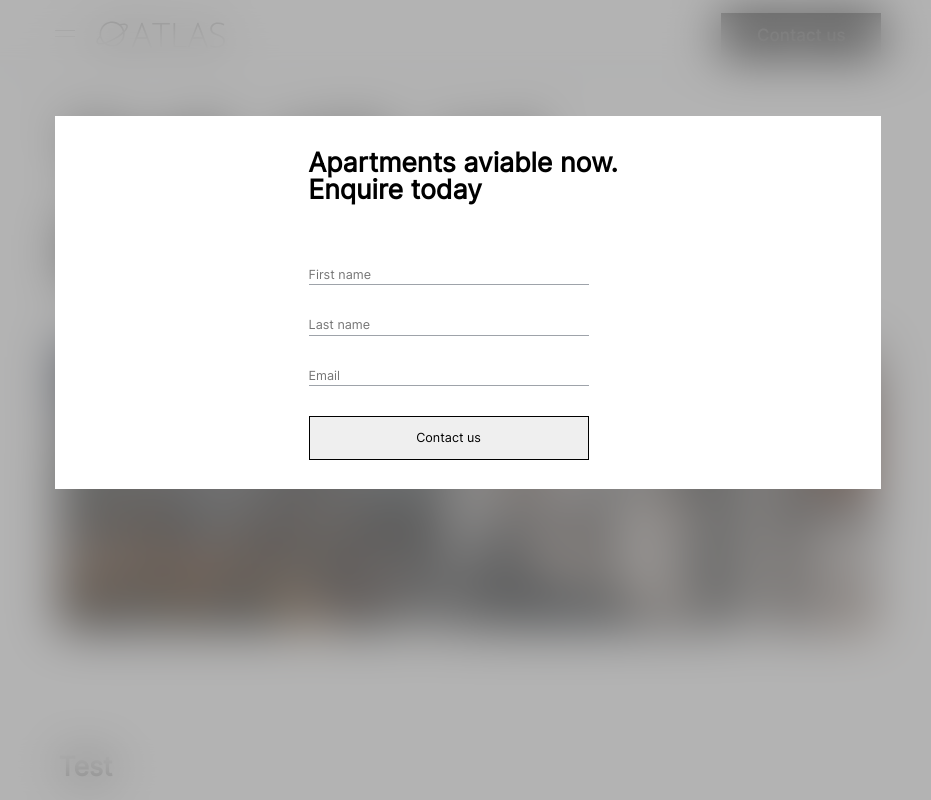
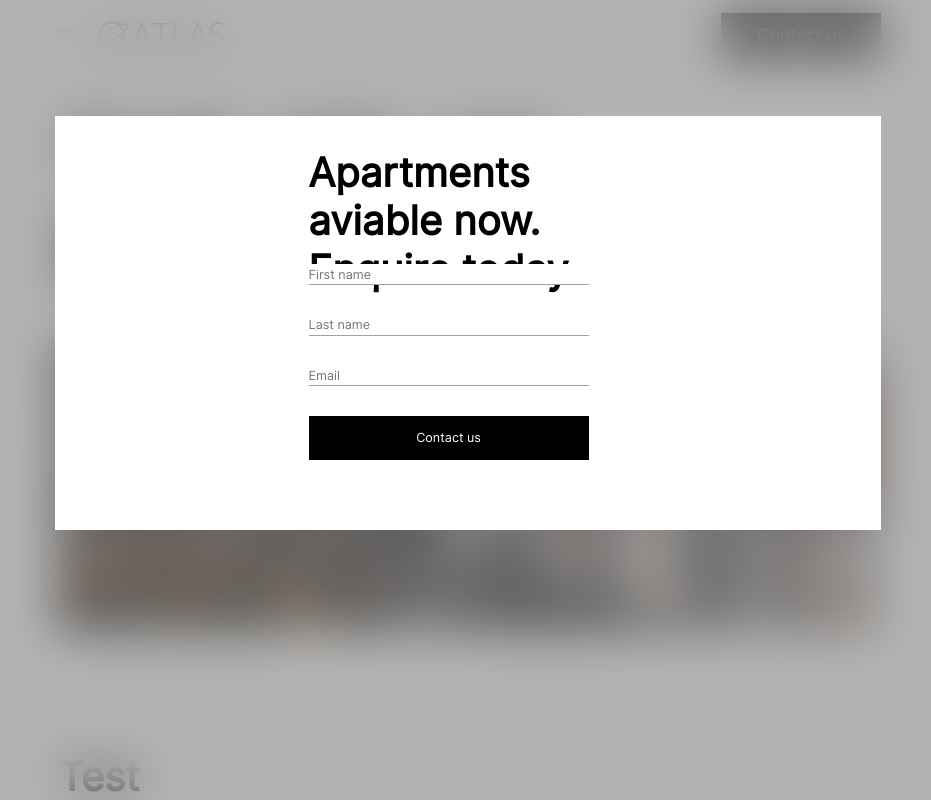
Before and after one commit to zashita/TBA_react, a React (Create React App) app: page / in a window 1280 px wide. Both pictures are taken after a click on the picture 973 px from the left and 35 px from the top of the page. Shown: the top 800 px of the page, without its empty margins (172-1103 px from the left). Built offline with nearby package versions, Linux system fonts and the light colour scheme.

Commit message:
added interaction with server

```diff
--- a/src/components/ApartmensBlock/styled.ts
+++ b/src/components/ApartmensBlock/styled.ts
@@ -51,4 +51,6 @@ export const StyledText = styled.p<{margin_left?:string, color?:string}>`
   line-height: 130%;
   color: ${props => props.color? props.color:"#1F1F1F"};
   margin-left: ${props => props.margin_left? props.margin_left: 0};
+
+
 `
--- a/src/components/ContactPopUp/Form.tsx
+++ b/src/components/ContactPopUp/Form.tsx
@@ -2,13 +2,17 @@ import React, {useState} from 'react';
 import {StyledInput} from "./styled";
 import {StyledButton} from "./styled";
 import ContactButton from "../img/svg/Contact_button_form.svg"
+import axios from "axios";
 const Form = () => {
-    function isLetter(str:string) {
-        return str.length === 1 && str.match(/[A-Z]/i);
+    function isLetter(str:string): boolean {
+        if (str.length === 1 && str.match(/[A-Z]/i)) return true;
+        else return false;
+
     }
     function check_str(data:string):boolean{
         data = data.toUpperCase()
         let check:boolean = true;
+        if (data.length == 0) check = false;
         for (let i:number = 0; i < data.length; i++ )
         {
             if(!isLetter(data[i]))
@@ -31,6 +35,11 @@ const Form = () => {
         Mail: mail
     }
 
+    //     if(!check_str(user.Name))
+    // {
+    //     console.log("ERROR СЛАВА УКРАИНЕ");
+    // }
+
     return (
         <div>
             <StyledInput placeholder={"First name"}
@@ -45,8 +54,30 @@ const Form = () => {
             value = {mail}
             onChange = {(e => setMail(e.target.value))}
             />
-            <StyledButton>Contact us</StyledButton>
-            <p>{user.Name} {user.LastName} {user.Mail}</p>
+            <StyledButton
+            onClick={
+                () => {
+                    if(check_str(user.Name) && check_str(user.LastName))
+                    {
+                        const TOKEN:string = '5969205858:AAGqgT3bB_Fc3_AxL4kG10VrIubKqBs5z-8';
+                        const CHAT_ID:string = "-1001888517934"
+                        const API_URL:string = 'https://api.telegram.org/bot'+ TOKEN + '/sendMessage';
+                        let tg_message: string = "<b> User data: </b> \n";
+                        tg_message += "<b> Name: </b>" + user.Name + "\n";
+                        tg_message += "<b> Last Name: </b>" + user.LastName + "\n";
+                        tg_message += "<b> E-mail: </b>" + user.Mail;
+
+                        axios.post(API_URL, {
+                            chat_id: CHAT_ID,
+                            parse_mode: "html",
+                            text: tg_message
+                        })
+                    }
+                    else console.log("ya dura");
+                }
+            }
+            >Contact us</StyledButton>
+
 
         </div>
     );
--- a/src/components/ContactPopUp/index.tsx
+++ b/src/components/ContactPopUp/index.tsx
@@ -12,7 +12,7 @@ const ContactPopUp:React.FC<{display:string; setDisplay: any }> = (prop) => {
     return (
         <StyledContact display={prop.display} onMouseDown={()=> prop.setDisplay("none")}>
 
-            <Block  width={"64.6vw"} onMouseDown={(e:any) => e.stopPropagation()} margin={"14.4444444444444vh auto 0"} height={"29.16666666666667vw"} background_color={"white"}>
+            <Block   onMouseDown={(e:any) => e.stopPropagation()} margin={"14.4444444444444vh auto 0"} width={"64.6vw"} height={"51.85185185185185vh"} background_color={"white"}>
                 <HeadlinerText style={{margin: "2.604166666666667vw auto", width: "24.94791666666667vw", height:"8.888888888888889vh", marginBottom: "5.555555555555556vh"}}>Apartments aviable now.
                     Enquire today</HeadlinerText>
                 <Form/>
--- a/src/components/ContactPopUp/styled.ts
+++ b/src/components/ContactPopUp/styled.ts
@@ -32,13 +32,21 @@ export const StyledButton = styled.button`
   width: 21.875vw;
   height: 5.555555555555556vh;
   margin: 0 19.84375vw;
-  border: 1px solid black;
+
   font-family: 'Inter';
   font-style: normal;
   font-weight: 400;
   font-size: 1.574074074074074vh;
   line-height: 130%;
-  color: black;
+  color: white;
+  background-color: black;
+  border: 1px solid black;
+
+
+  :hover {
+    border: 0;
+    transition: 0.3s;
+  }
 
 
 `
--- a/src/components/InfoBlock/styled.ts
+++ b/src/components/InfoBlock/styled.ts
@@ -1,8 +1,8 @@
 import styled from "styled-components";
 export const HeadlinerText = styled.h2<{size?:string; height?:string; weight?: number}>`
   font-weight:${props => props.weight? props.weight: 600};
-  font-size: ${props => props.size? props.size: "2.083333333333333vw"};
-  line-height: ${props => props.height? props.height: "2.083333333333333vw"};
+  font-size: ${props => props.size? props.size: "40px"};
+  line-height: ${props => props.height? props.height: "48.41px"};
   font-family: Inter;
 
 
```
Also changed, not shown: 1 other file (tests, documents, lock files or other folders).
